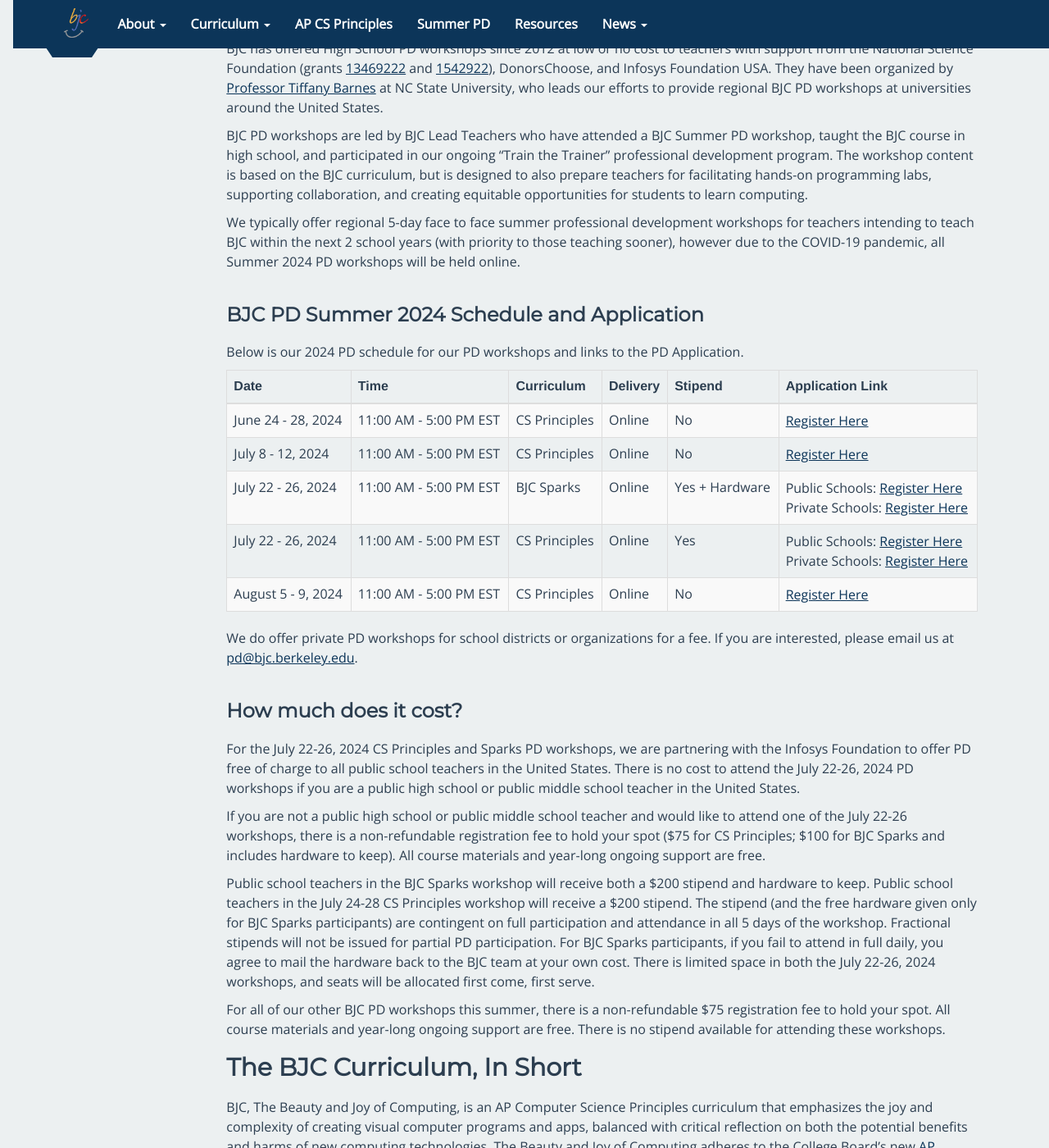
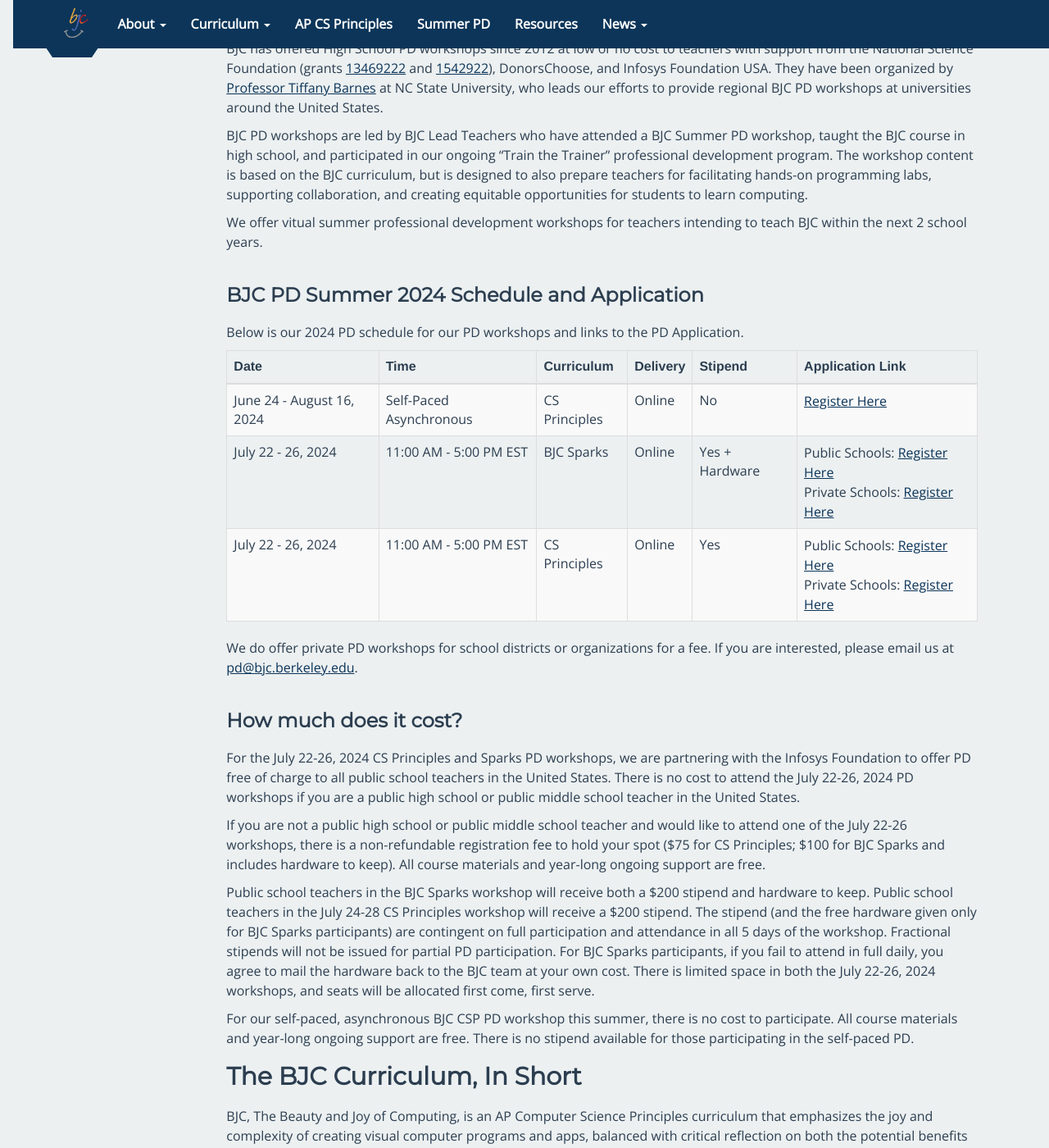
Before and after one commit to beautyjoy/beautyjoy.github.io, a Jekyll site: the page built from summer-pd/index.md, in a window 1280 px wide and 1400 px high, scrolled down 882 px. Shown: the whole window at 82% size. Built offline with Jekyll 4.4.1, drawn with Linux system fonts in a browser that asks for light colours.

Commit message:
Summer 2024 PD Description Update

```diff
--- a/summer-pd/index.md
+++ b/summer-pd/index.md
@@ -47,7 +47,7 @@
 
 BJC PD workshops are led by BJC Lead Teachers who have attended a BJC Summer PD workshop, taught the BJC course in high school, and participated in our ongoing "Train the Trainer" professional development program. The workshop content is based on the BJC curriculum, but is designed to also prepare teachers for facilitating hands-on programming labs, supporting collaboration, and creating equitable opportunities for students to learn computing.
 
-We typically offer regional 5-day face to face summer professional development workshops for teachers intending to teach BJC within the next 2 school years (with priority to those teaching sooner), however due to the COVID-19 pandemic, all Summer 2024 PD workshops will be held online.
+We offer vitual summer professional development workshops for teachers intending to teach BJC within the next 2 school years.
 
 <!-- In 2019, we will offer several 5-day in-person regional workshops. To sign up for email updates when we finalize our 2019 locations, complete our interest form at [{{site.pd_interest_url}}]({{site.pd_interest_url}}). If you are interested in hosting a BJC workshop, or becoming a BJC Lead Teacher, email [pd@bjc.berkeley.edu][pd-email]. -->
 
@@ -86,16 +86,8 @@
 </thead>
 <tbody>
   <tr>
-    <td>June 24 - 28, 2024</td>
-    <td>11:00 AM - 5:00 PM EST</td>
-    <td>CS Principles</td>
-    <td>Online</td>
-    <td>No</td>
-    <td><a href="https://bjc.link/pd-su24">Register Here</a></td>
-  </tr>
-  <tr>
-    <td>July 8 - 12, 2024</td>
-    <td>11:00 AM - 5:00 PM EST</td>
+    <td>June 24 - August 16, 2024</td>
+    <td>Self-Paced Asynchronous</td>
     <td>CS Principles</td>
     <td>Online</td>
     <td>No</td>
@@ -120,14 +112,6 @@
     <td>Public Schools: <a href="https://bjc.link/pathfinders2024">Register Here</a>
         <br>Private Schools: <a href="https://bjc.link/pd-su24">Register Here</a>
     </td>
-  </tr>
-  <tr>
-    <td>August 5 - 9, 2024</td>
-    <td>11:00 AM - 5:00 PM EST</td>
-    <td>CS Principles</td>
-    <td>Online</td>
-    <td>No</td>
-    <td><a href="https://bjc.link/pd-su24">Register Here</a></td>
   </tr>
  </tbody>
 </table>
@@ -155,9 +139,9 @@
 
 Public school teachers in the BJC Sparks workshop will receive both a $200 stipend and hardware to keep. Public school teachers in the July 24-28 CS Principles workshop will receive a $200 stipend. The stipend (and the free hardware given only for BJC Sparks participants) are contingent on full participation and attendance in all 5 days of the workshop. Fractional stipends will not be issued for partial PD participation. For BJC Sparks participants, if you fail to attend in full daily, you agree to mail the hardware back to the BJC team at your own cost. There is limited space in both the July 22-26, 2024 workshops, and seats will be allocated first come, first serve.
 
-For all of our other BJC PD workshops this summer, there is a non-refundable $75 registration fee to hold your spot. All course materials and year-long ongoing support are free. There is no stipend available for attending these workshops.
+For our self-paced, asynchronous BJC CSP PD workshop this summer, there is no cost to participate. All course materials and year-long ongoing support are free. There is no stipend available for those participating in the self-paced PD.
 
-<!-- For eligible teachers attending our Summer Middle School / Early High School workshop only, we are offering a $1,000 stipend. Participants will receive half of the stipend ($500) for completing the PD and submitting research consents and pre-instruments at the beginning of the academic year. Participants will receive the other half of the stipend ($500) for submitting mid-year instruments and post-instruments at the end of the academic year. -->
+<!-- For all of our other BJC PD workshops this summer, there is a non-refundable $75 registration fee to hold your spot. For eligible teachers attending our Summer Middle School / Early High School workshop only, we are offering a $1,000 stipend. Participants will receive half of the stipend ($500) for completing the PD and submitting research consents and pre-instruments at the beginning of the academic year. Participants will receive the other half of the stipend ($500) for submitting mid-year instruments and post-instruments at the end of the academic year. -->
 
 <!--Participating teachers may be eligible for reimbursement for reasonable expenses for travel, lodging, and meals.-->
 
```
